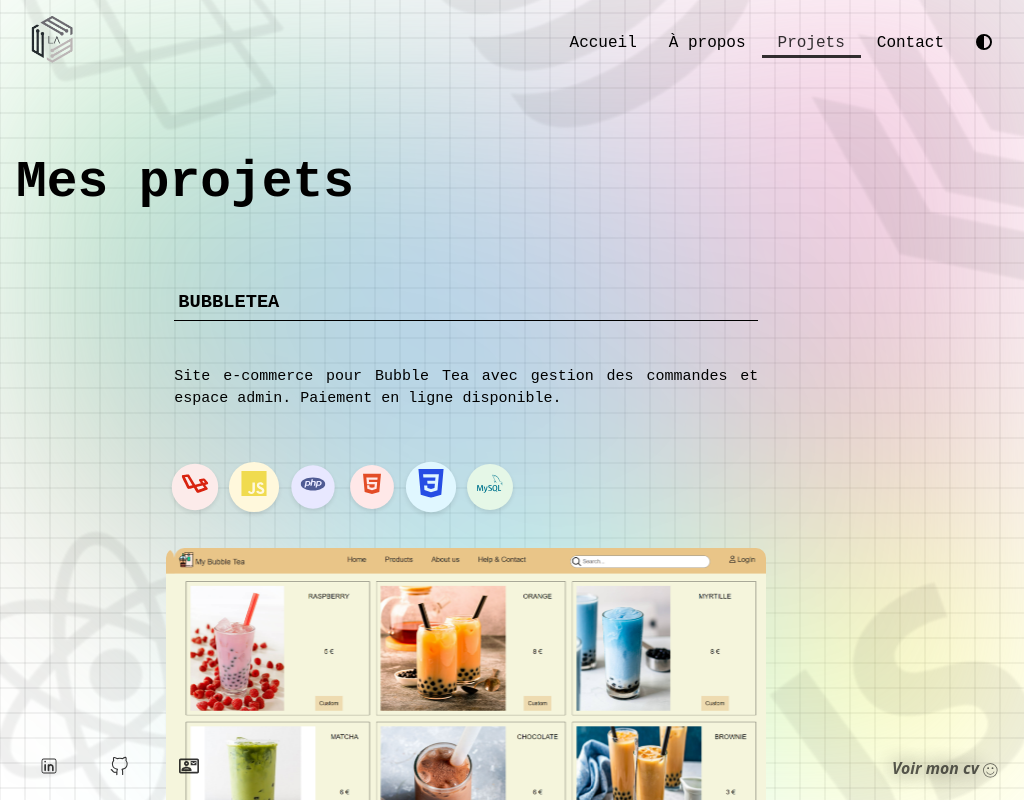
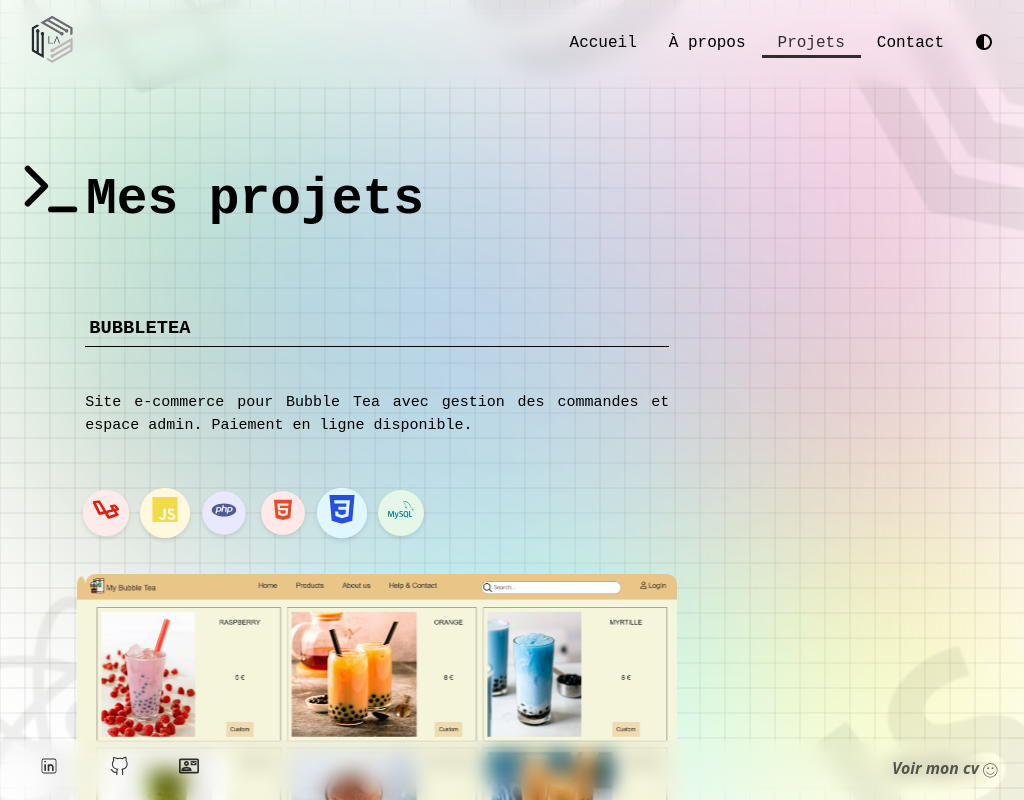
Before and after one commit to Laspales/Site_web, a React (Vite) app in the folder front/: page /projets in a window 1024 px wide. Built offline with nearby package versions, Linux system fonts and the light colour scheme.

Commit message:
front review

```diff
--- a/front/src/Components/Filigrane-Style.css
+++ b/front/src/Components/Filigrane-Style.css
@@ -1,7 +1,7 @@
 /* Filigrane logo dev */
 .Fili {
   z-index: 0;
-  font-size: 23.5em;
+  font-size: 20.5em;
   font-weight: bold;
   color: rgba(0, 0, 0, 0.15);
   pointer-events: none;
--- a/front/src/Components/Footer-Style.css
+++ b/front/src/Components/Footer-Style.css
@@ -84,7 +84,7 @@ body.dark .App-Footer #cv{
 /* note à moi même voir comment forcer pour que l'emoji scintille aussi */
 
 
-/* RESPONSIVE DESIGN FOOTER */
+/* === RESPONSIVE FOOTER === */
 
 @media (max-width: 768px) {
   footer {
@@ -125,3 +125,9 @@ body.dark .App-Footer #cv{
     top: -100%;
   }
 }
+
+@media (min-width: 851px) and (max-width: 1100px) {
+  footer{
+    backdrop-filter: blur(10px);
+  }
+}
--- a/front/src/Components/Header-Style.css
+++ b/front/src/Components/Header-Style.css
@@ -71,8 +71,8 @@ html, body {
 }
 
 
-/* RESPONSIVE DESIGN HEADER */
-@media (max-width: 768px) {
+/* === RESPONSIVE DESIGN HEADER === */
+@media (max-width: 850px) {
   .menu-toggle {
     display: block;
     position: absolute;
@@ -148,7 +148,13 @@ html, body {
 
 }
 
-/* style dark theme */
+@media (min-width: 851px) and (max-width: 1100px) {
+ .App-header{
+  backdrop-filter: blur(10px);
+ }
+}
+
+/* === STYLE DARK THEME === */
 body.dark {
   color: rgba(250, 250, 250, 0.95) !important;
   background-color: #1e1e1e !important;
--- a/front/src/Components/Section-Style.css
+++ b/front/src/Components/Section-Style.css
@@ -56,12 +56,10 @@
 }
 
 
-/* RESPONSIVE DESIGN PAGE D’ACCUEIL */
+/* === RESPONSIVE SECTION (HOMEPAGE) === */
 
 @media (max-width: 850px) {
 .App-Section{
-    /* position: relative;
-    top: 10vw; */
     padding: 6rem 0;
 }
     .App-Section .title h1,
@@ -173,7 +171,7 @@
 }
 
 
-/* Style dark theme */
+/* === STYLE DARK THEME === */
 
 body.dark .image {
     position: fixed;
--- a/front/src/pages/Projets.jsx
+++ b/front/src/pages/Projets.jsx
@@ -6,6 +6,7 @@ import { IoLogoJavascript, IoLogoLaravel } from "react-icons/io5";
 import { IoMdArrowDropleft } from "react-icons/io";
 import { IoMdArrowDropright } from "react-icons/io";
 import { RiNodejsLine } from "react-icons/ri";
+import { FiTerminal } from "react-icons/fi";
 import ProjectCarousel from "./ProjectCarousel";
 import "./pages-css/Projets-Style.css";
 
@@ -146,7 +147,7 @@ function Projets() {
 
     return (
         <div className="App-Projets">
-            <h1>Mes projets</h1>
+            <h1> <sub><FiTerminal  style={{width:"70px", height: "70px"}}/></sub>Mes projets</h1>
 
             <div className="projet-container">
                 {!isMobile && (
--- a/front/src/pages/pages-css/APropos-Style.css
+++ b/front/src/pages/pages-css/APropos-Style.css
@@ -133,7 +133,7 @@
       font-size: 13.5px;
       padding: 4px 8px;
       line-height: 1.3;
-      margin-left: clamp(60px, 5vw, 80px);
+      margin-left: clamp(65px, 5vw, 85px);
    }
 }
 
--- a/front/src/pages/pages-css/Projets-Style.css
+++ b/front/src/pages/pages-css/Projets-Style.css
@@ -166,7 +166,7 @@
 @media screen and (min-width: 501px) and (max-width: 1100px) {
   body::-webkit-scrollbar {
   width: 0px;
-}
+  }
 
   .App-Projets {
     position: relative;
@@ -185,7 +185,7 @@
     padding-top: 20px;
     max-width: none;
      position: relative;
-    left: -5% !important;
+    left: -15% !important;
   }
 
   .App-Projets .description {
```
